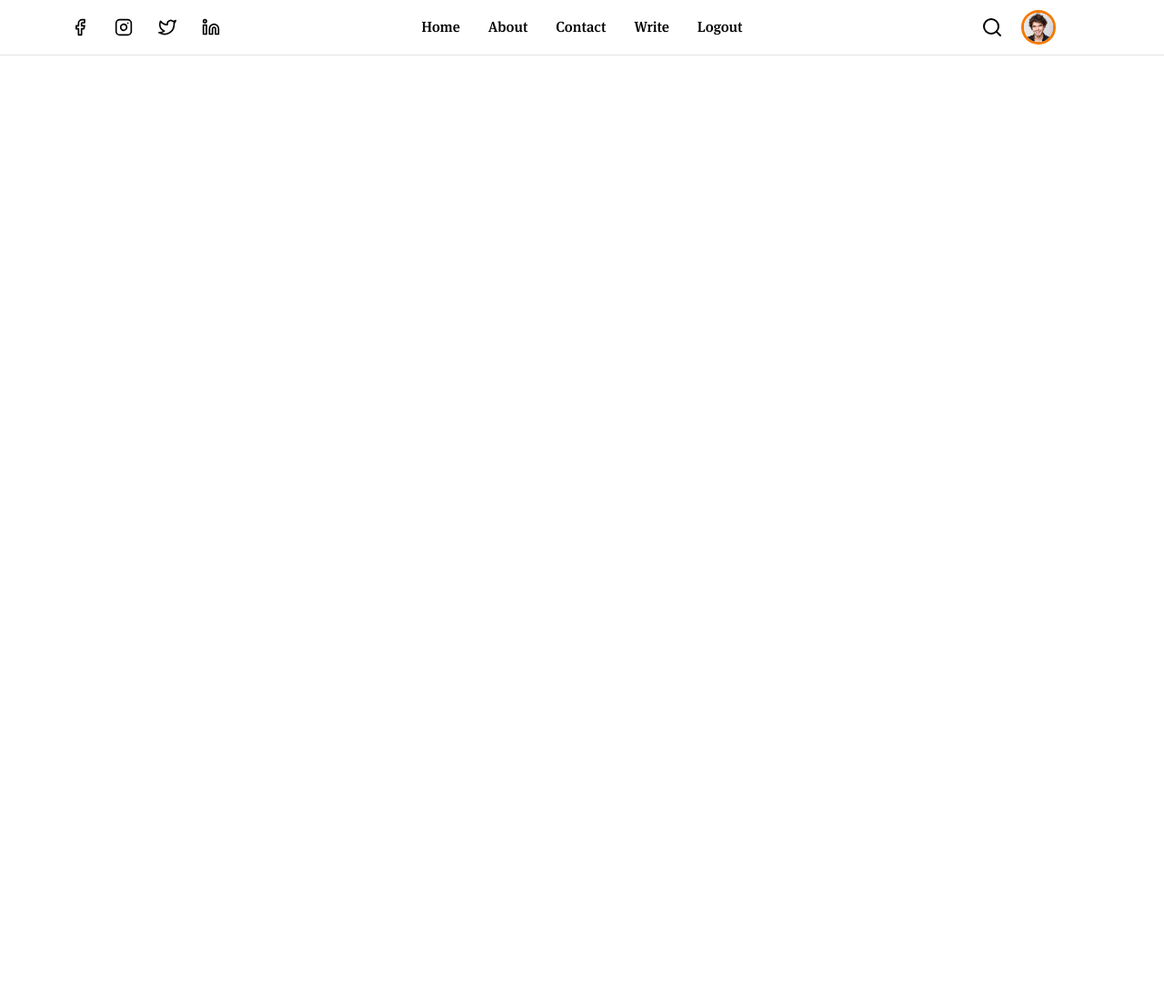
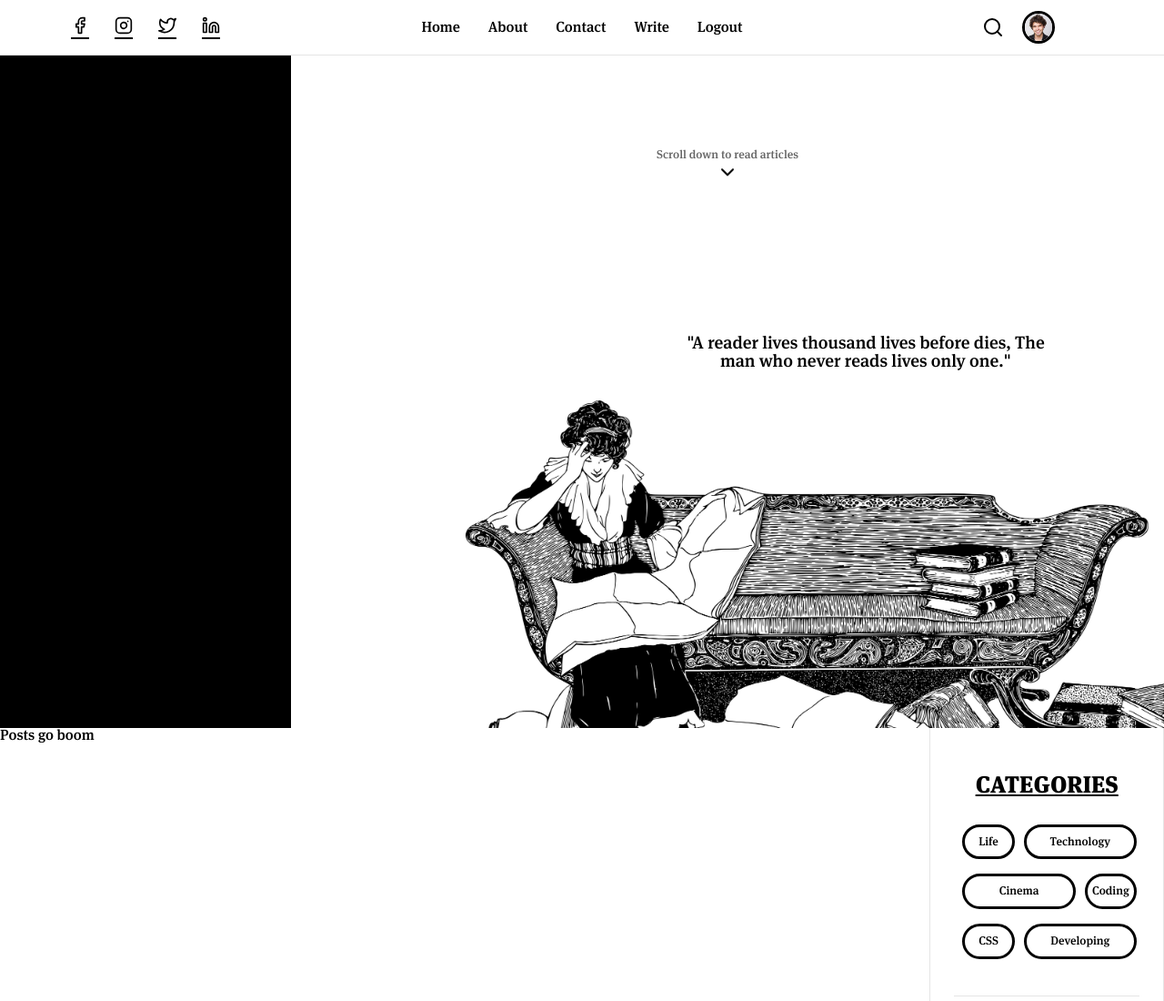
Before and after one commit to priyanshu-kun/Personal-Blog, a React (Create React App) app in the folder client/: page / in a window 1280 px wide. Shown: the top 1100 px of the page at 91% size. Before the commit the page ends 800 px from the top, so only its background shows below. Built offline with nearby package versions, Linux system fonts and the light colour scheme; a web font is replaced by a local one.

Commit message:
add header and footer

```diff
--- a/client/src/App.js
+++ b/client/src/App.js
@@ -1,10 +1,12 @@
 import './App.css';
+import Home from './Pages/Home/Home';
 import Topbar from './Topbar/Topbar';
 
 function App() {
   return (
     <div className="App">
         <Topbar />
+        <Home />
     </div>
   );
 }
--- /dev/null
+++ b/client/src/Header/Header.css
@@ -0,0 +1,75 @@
+.header-section {
+    display: flex;
+    height: calc(100vh - 61px);
+}
+
+.header-style-object {
+    flex: 1;
+    background-color: #000;
+}
+
+.header-content-section {
+    flex: 3;
+    background-color: #fff;
+    display: flex;
+    flex-direction: column;
+}
+
+
+.header-call-to-action-object {
+    flex: 1;
+}
+
+.header-style-image {
+    flex: 2;
+    position: relative;
+    overflow: hidden;
+}
+
+.header-style-image img {
+    position: absolute;
+    bottom: -80px;
+    right: 0;
+    width: 80%;
+}
+
+
+.header-style-image p {
+   width: 400px;
+   text-align: center;
+   font-size: 1.2rem;
+   margin-left: 45%;
+   margin-top: 60px;
+}
+
+
+.header-call-to-action-object {
+    display: flex;
+    align-items: center;
+    justify-content: center;
+    flex-direction: column;
+}
+
+
+.header-call-to-action-object p {
+    font-size: 0.8rem;
+    font-weight: 500;
+    opacity: 0.6;
+}
+
+.icon-down img {
+    animation: pulse 2s ease 0s infinite;
+}
+
+@keyframes pulse {
+  0% {
+      transform: translateY(0px);
+  }
+  50% {
+      transform: translateY(4px);
+  }
+
+  100% {
+      transform: translateY(0px);
+  }
+}
--- /dev/null
+++ b/client/src/Header/Header.jsx
@@ -0,0 +1,24 @@
+import React from "react"
+import HeaderImage from "../assets/images/woman.png"
+import IconDown from "../assets/icons/chevron-down.svg"
+import "./Header.css";
+
+export default function Header() {
+  return (
+    <header className="header-section">
+      <div className="header-style-object"></div>
+      <div className="header-content-section">
+        <div className="header-call-to-action-object">
+          <p>Scroll down to read articles</p>
+          <span className="icon-down"><img src={IconDown} alt="icon down" /></span>
+        </div>
+        <div className="header-style-image">
+          <p>
+            "A reader lives thousand lives before dies, The man who never reads lives only one."
+          </p>
+          <img src={HeaderImage} alt="Header image" />
+        </div>
+      </div>
+    </header>
+  )
+}
--- /dev/null
+++ b/client/src/Pages/Home/Home.css
@@ -0,0 +1,4 @@
+.home {
+    display: flex;
+    min-height: 100vh;
+}
--- /dev/null
+++ b/client/src/Pages/Home/Home.jsx
@@ -0,0 +1,17 @@
+import React from "react"
+import Header from "../../Header/Header";
+import Sidebar from "../../Sidebar/Sidebar"
+import Posts from "../../Posts/Posts.jsx"
+import "./Home.css";
+
+export default function Home() {
+  return (
+    <div>
+      <Header />
+      <div className="home">
+        <Posts />
+        <Sidebar />
+      </div>
+    </div>
+  )
+}
--- /dev/null
+++ b/client/src/Posts/Posts.css
@@ -0,0 +1,4 @@
+.posts {
+    flex: 8;
+    border-right: 1px solid rgba(0, 0, 0, 0.1);
+}
--- /dev/null
+++ b/client/src/Posts/Posts.jsx
@@ -0,0 +1,11 @@
+import React from "react"
+import "./Posts.css"
+
+
+export default function Posts() {
+    return (
+        <div className="posts">
+            Posts go boom
+        </div>
+    )
+}
--- /dev/null
+++ b/client/src/Sidebar/Sidebar.css
@@ -0,0 +1,76 @@
+.sidebar {
+    flex: 2;
+    border-right: 1px solid rgba(0, 0, 0, 0.1);
+}
+
+
+.sidebarList {
+    display: grid;
+    grid-gap: 1rem;
+    grid-template-columns: 1fr 1fr 1fr;
+    padding: 0 15px;
+}
+
+.sidebarItem {
+    box-sizing: border-box;
+    padding: 20px;
+}
+
+.sidebarItem h1 {
+    font-size: 1.6rem;
+    font-weight: 900;
+    margin-bottom: 30px;
+    margin-top: 30px;
+    text-align: center;
+    text-decoration: underline;
+}
+
+
+hr {
+    border: none;
+    border-top: 1px solid rgba(0, 0, 0, 0.1);
+    width: 80%;
+    margin: 20px auto;
+}
+
+
+.sidebarListItem {
+    /* padding: 6px 12px; */
+    padding: 10px 0;
+    text-align: center;
+    border-radius: 100px;
+    border: 3px solid black;
+    font-size: 0.8rem;
+    font-weight: 500;
+    list-style: none;
+    cursor: pointer;
+    transition: all 0.3s ease;
+    width: 100%;
+}
+
+.sidebarListItem:hover {
+    background-color: #000;
+    color: #fff;
+}
+
+
+.span-2 {
+    grid-column: span 2 / auto;
+}
+
+.footer {
+    width: 80%;
+    margin: 20px auto 0 auto;
+}
+.footerList {
+    display: flex;
+    justify-content: center;
+}
+
+.footerList li {
+    font-weight: 200;
+    text-decoration: underline;
+    font-size: 0.8rem;
+    opacity: 0.6;
+    margin: 0 15px;
+}
--- /dev/null
+++ b/client/src/Sidebar/Sidebar.jsx
@@ -0,0 +1,28 @@
+import React from "react"
+import "./Sidebar.css"
+
+export default function Sidebar() {
+    return (
+        <div className="sidebar">
+            <div className="sidebarItem">
+                <h1>CATEGORIES</h1>
+                <ul className="sidebarList">
+                    <li className="sidebarListItem ">Life</li>
+                    <li className="sidebarListItem span-2">Technology</li>
+                    <li className="sidebarListItem span-2">Cinema</li>
+                    <li className="sidebarListItem">Coding</li>
+                    <li className="sidebarListItem">CSS</li>
+                    <li className="sidebarListItem span-2">Developing</li>
+                </ul>
+            </div>
+            <hr />
+            <div className="footer">
+                <ul className="footerList">
+                    <li className="footerListItem">Help</li>
+                    <li className="footerListItem">Privicy</li>
+                    <li className="footerListItem">Terms</li>
+                </ul>
+            </div>
+        </div>
+    )
+}
--- a/client/src/Topbar/Topbar.css
+++ b/client/src/Topbar/Topbar.css
@@ -1,7 +1,7 @@
 .top {
 	width: 100%;
 	height: 60px;
-	background-color: #fff;
+	background-color: rgb(255, 255, 255);
 	position: sticky;
 	top: 0;
 	display: flex;
@@ -9,6 +9,7 @@
   font-family: 'MetaSerifPro';
 	/*background-color: #121212;*/
 	border-bottom: 1px solid rgba(0,0,0,0.1);
+	z-index: 999999999;
 	color: #fff;
 }
 
@@ -38,6 +39,22 @@
 .topLeft .socialMediaIcons img {
 	width: 20px;
 	cursor: pointer;
+}
+
+
+.socialIconsCover {
+	/*background: red;*/
+	border-bottom: 2px solid #000;
+}
+
+
+.socialIconsCover img {
+	transition: all 0.3s ease;
+}
+
+
+.socialIconsCover:hover img {
+	transform: translateY(-3px);
 }
 
 .topCenter {
@@ -83,8 +100,8 @@
 }
 
 .topRight .profilePicRapper {
-	width: 32px;
-	border: 3px solid #F47A00;
+	width: 30px;
+	border: 3px solid #000;
 	margin-left: 20px;
 	border-radius: 50%;
 	overflow: hidden;
@@ -100,6 +117,6 @@
 }
 
 
-.topRight input {
+.topRight input, .topRight label {
 	display: none;
 }
--- a/client/src/Topbar/Topbar.jsx
+++ b/client/src/Topbar/Topbar.jsx
@@ -13,13 +13,21 @@ export default function Topbar() {
     <div className="top">
       <div className="topLeft">
         <div className="socialMediaIcons">
-          <img src={Facebook} alt="Facebook" />
-          <img src={Instagram} alt="Instagram" />
-          <img src={Twitter} alt="Twitter" />
-          <img src={Linkdlin} alt="Linkdlin" />
+          <div className="socialIconsCover">
+            <img src={Facebook} alt="Facebook" />
+          </div>
+          <div className="socialIconsCover">
+            <img src={Instagram} alt="Instagram" />
+          </div>
+          <div className="socialIconsCover">
+            <img src={Twitter} alt="Twitter" />
+          </div>
+          <div className="socialIconsCover">
+            <img src={Linkdlin} alt="Linkdlin" />
+          </div>
         </div>
       </div>
-      <div className="topCenter">
+      <nav className="topCenter">
         <ul>
           <li className="topListItem"><a href="">Home</a></li>
           <li className="topListItem"><a href="">About</a></li>
@@ -27,10 +35,11 @@ export default function Topbar() {
           <li className="topListItem"><a href="">Write</a></li>
           <li className="topListItem"><a href="">Logout</a></li>
         </ul>
-      </div>
+      </nav>
       <div className="topRight">
-        <input type="text" placeholder="Search for Something?"/>
-        <img src={Search} className="searchIcon" alt="Search" />
+        <label htmlFor="searchBar">Search for Something?</label>
+        <input id="searchBar" type="text" placeholder="Search for Something?"/>
+        <img src={Search} className="searchIcon" alt="Search bar" />
         <div className="profilePicRapper" >
             <img className="profilePic" src={ProfilePic} alt="profile" />
           </div>
```
Also changed, not shown: client/src/assets/icons/chevron-down.svg (added), client/src/assets/images/woman.png (added).
